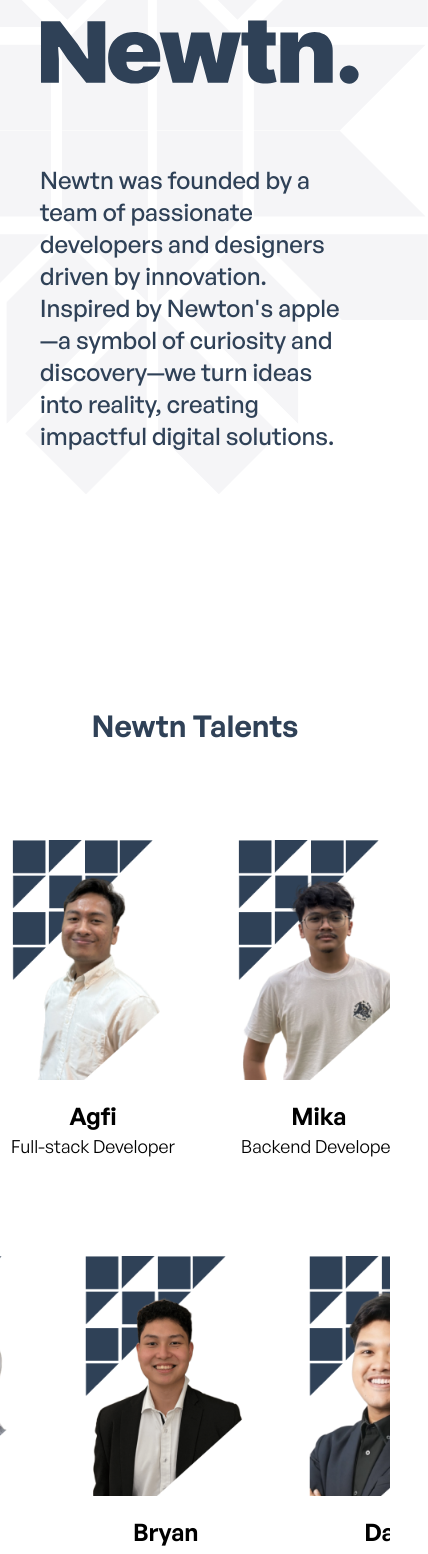
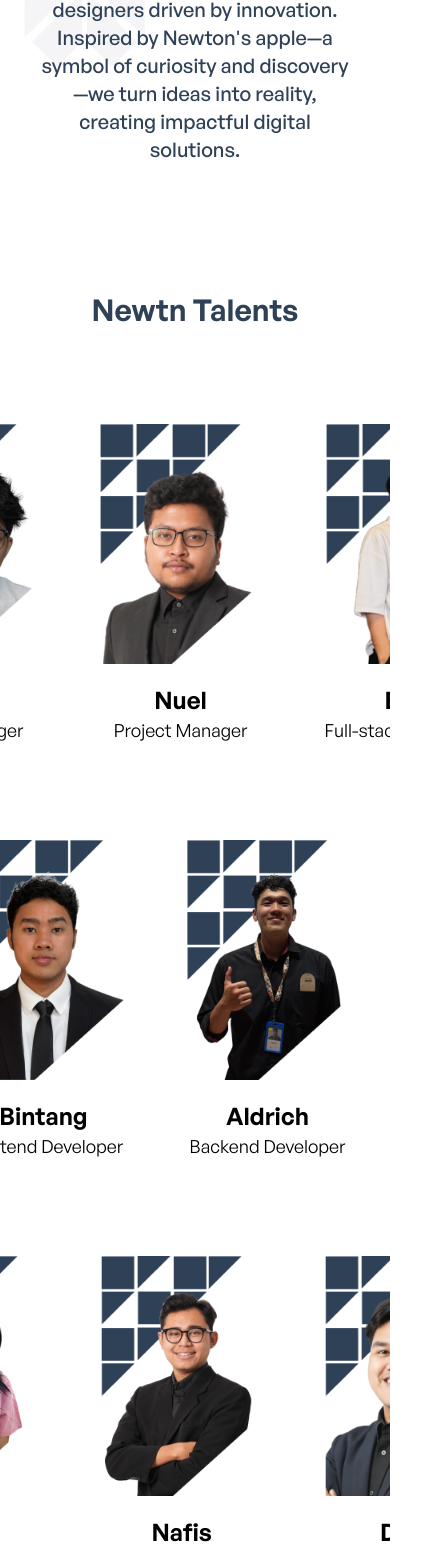
Before and after one commit to fragern/newtn-website, a Next.js app: page /about in a window 390 px wide. Shown: the part 399-1953 px from the top of the page, 428 px wide, since content can reach past the window. Built offline with nearby package versions, Linux system fonts and the light colour scheme.

Commit message:
style: fix slider for mobile in about page

```diff
--- a/src/app/about/page.tsx
+++ b/src/app/about/page.tsx
@@ -1,12 +1,13 @@
 import Image from "next/image";
 import { designers } from "@/data/newtn-talents/designers";
 import { developers } from "@/data/newtn-talents/developers";
+import { projectManagers } from "@/data/newtn-talents/project-managers";
 import NewtnTalentCard from "../_components/NewtnTalentCard";
 
 export default function About() {
   return (
     <div className="relative flex flex-col items-center">
-      <div className="absolute left-0 top-16 -z-10 h-[728px] w-[428px]">
+      <div className="absolute left-0 top-16 -z-10 h-[300px] w-[220px] lg:h-[728px] lg:w-[428px]">
         <div className="relative h-full w-full">
           <Image
             src="/assets/images/snowflake.svg"
@@ -17,11 +18,11 @@ export default function About() {
         </div>
       </div>
 
-      <section className="flex w-full flex-col gap-20 px-10 py-64 lg:flex-row lg:items-center lg:justify-between lg:gap-40">
-        <div className="flex w-fit flex-none flex-col gap-5 text-4xl">
+      <section className="flex w-full flex-col gap-12 px-10 pt-16 lg:flex-row lg:items-center lg:justify-between lg:gap-40 lg:pt-48">
+        <div className="w-fill flex flex-none flex-col items-center gap-5 text-4xl lg:w-fit lg:items-start">
           <p className="text-4xl font-semibold text-primary">We are</p>
 
-          <div className="relative h-[65px] w-[320px]">
+          <div className="relative h-[65px] w-full lg:w-[320px]">
             <Image
               src="/assets/logos/newtn/text/navy.svg"
               alt="Newtn's text logo"
@@ -32,7 +33,7 @@ export default function About() {
         </div>
 
         <div className="flex flex-1 flex-col gap-6">
-          <p className="text-2xl font-medium text-primary">
+          <p className="text-center text-xl font-medium text-primary lg:text-start lg:text-2xl">
             Newtn was founded by a team of passionate developers and designers
             driven by innovation. Inspired by Newton&apos;s apple—a symbol of
             curiosity and discovery—we turn ideas into reality, creating
@@ -41,20 +42,27 @@ export default function About() {
         </div>
       </section>
 
-      <section className="flex w-full flex-col items-center gap-24 pb-32">
+      <section className="flex w-full flex-col items-center gap-24 pb-32 pt-32 lg:pt-48">
         <h1 className="text-center text-3xl font-semibold text-primary">
           Newtn Talents
         </h1>
 
-        <div className="flex w-full flex-col gap-24 overflow-hidden lg:gap-32">
+        {/* Web */}
+        <div className="hidden w-full flex-col gap-24 overflow-hidden sm:flex lg:gap-32">
           <div className="flex">
             <div className="flex flex-none animate-horizontal-left-scroll gap-16 px-8">
+              {projectManagers.slice(0, 2).map((talent, index) => (
+                <NewtnTalentCard key={index} talent={talent} />
+              ))}
               {developers.map((talent, index) => (
                 <NewtnTalentCard key={index} talent={talent} />
               ))}
             </div>
 
             <div className="flex flex-none animate-horizontal-left-scroll gap-16 px-8">
+              {projectManagers.slice(0, 2).map((talent, index) => (
+                <NewtnTalentCard key={index} talent={talent} />
+              ))}
               {developers.map((talent, index) => (
                 <NewtnTalentCard key={index} talent={talent} />
               ))}
@@ -63,13 +71,90 @@ export default function About() {
 
           <div className="flex">
             <div className="flex flex-none animate-horizontal-right-scroll gap-16 px-8">
+              {projectManagers.slice(2, 4).map((talent, index) => (
+                <NewtnTalentCard key={index} talent={talent} />
+              ))}
               {designers.map((talent, index) => (
                 <NewtnTalentCard key={index} talent={talent} />
               ))}
             </div>
 
             <div className="flex flex-none animate-horizontal-right-scroll gap-16 px-8">
+              {projectManagers.slice(2, 4).map((talent, index) => (
+                <NewtnTalentCard key={index} talent={talent} />
+              ))}
               {designers.map((talent, index) => (
+                <NewtnTalentCard key={index} talent={talent} />
+              ))}
+            </div>
+          </div>
+        </div>
+
+        {/* Mobile */}
+        <div className="flex w-full flex-col gap-24 overflow-hidden sm:hidden lg:gap-32">
+          <div className="flex">
+            <div className="flex flex-none animate-horizontal-left-scroll gap-16 px-8">
+              {projectManagers.slice(0, 2).map((talent, index) => (
+                <NewtnTalentCard key={index} talent={talent} />
+              ))}
+              {developers.slice(0, 3).map((talent, index) => (
+                <NewtnTalentCard key={index} talent={talent} />
+              ))}
+            </div>
+
+            <div className="flex flex-none animate-horizontal-left-scroll gap-16 px-8">
+              {projectManagers.slice(0, 2).map((talent, index) => (
+                <NewtnTalentCard key={index} talent={talent} />
+              ))}
+              {developers.slice(0, 3).map((talent, index) => (
+                <NewtnTalentCard key={index} talent={talent} />
+              ))}
+            </div>
+          </div>
+
+          <div className="flex">
+            <div className="flex flex-none animate-horizontal-right-scroll gap-16 px-8">
+              {developers.slice(3, 11).map((talent, index) => (
+                <NewtnTalentCard key={index} talent={talent} />
+              ))}
+            </div>
+
+            <div className="flex flex-none animate-horizontal-right-scroll gap-16 px-8">
+              {developers.slice(3, 11).map((talent, index) => (
+                <NewtnTalentCard key={index} talent={talent} />
+              ))}
+            </div>
+          </div>
+
+          <div className="flex">
+            <div className="flex flex-none animate-horizontal-left-scroll gap-16 px-8">
+              {projectManagers.slice(2, 4).map((talent, index) => (
+                <NewtnTalentCard key={index} talent={talent} />
+              ))}
+              {designers.slice(0, 3).map((talent, index) => (
+                <NewtnTalentCard key={index} talent={talent} />
+              ))}
+            </div>
+
+            <div className="flex flex-none animate-horizontal-left-scroll gap-16 px-8">
+              {projectManagers.slice(2, 4).map((talent, index) => (
+                <NewtnTalentCard key={index} talent={talent} />
+              ))}
+              {designers.slice(0, 3).map((talent, index) => (
+                <NewtnTalentCard key={index} talent={talent} />
+              ))}
+            </div>
+          </div>
+
+          <div className="flex">
+            <div className="flex flex-none animate-horizontal-right-scroll gap-16 px-8">
+              {designers.slice(3, 9).map((talent, index) => (
+                <NewtnTalentCard key={index} talent={talent} />
+              ))}
+            </div>
+
+            <div className="flex flex-none animate-horizontal-right-scroll gap-16 px-8">
+              {designers.slice(3, 9).map((talent, index) => (
                 <NewtnTalentCard key={index} talent={talent} />
               ))}
             </div>
```
